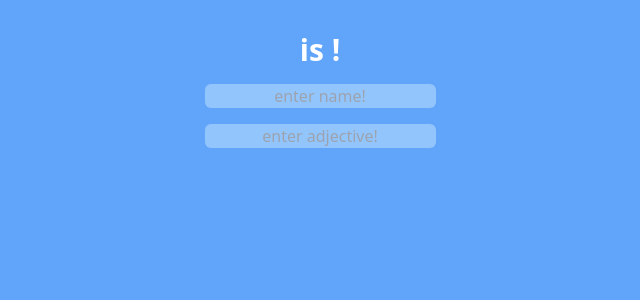
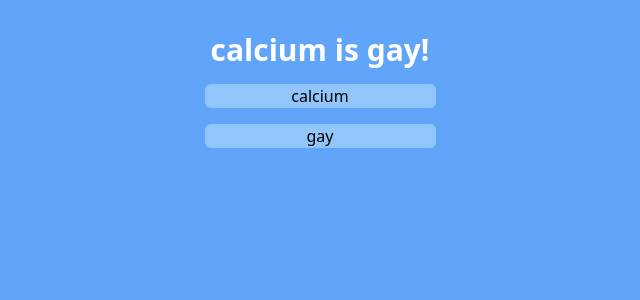
Before and after one commit to calciumista/shiny-parakeet, a SvelteKit app in the folder stick/: page / in a window 1280 px wide. Shown: the top 300 px of the page, without its empty margins (320-960 px from the left). Built offline with nearby package versions, Linux system fonts and the light colour scheme.

Commit message:
placeholder

```diff
--- a/stick/src/routes/+page.svelte
+++ b/stick/src/routes/+page.svelte
@@ -1,6 +1,6 @@
 <script>
-  let name = "";
-  let describe = "";
+  let name = "calcium";
+  let describe = "gay";
 </script>
 
 <div class="flex flex-col items-center px-4 py-4">
```
